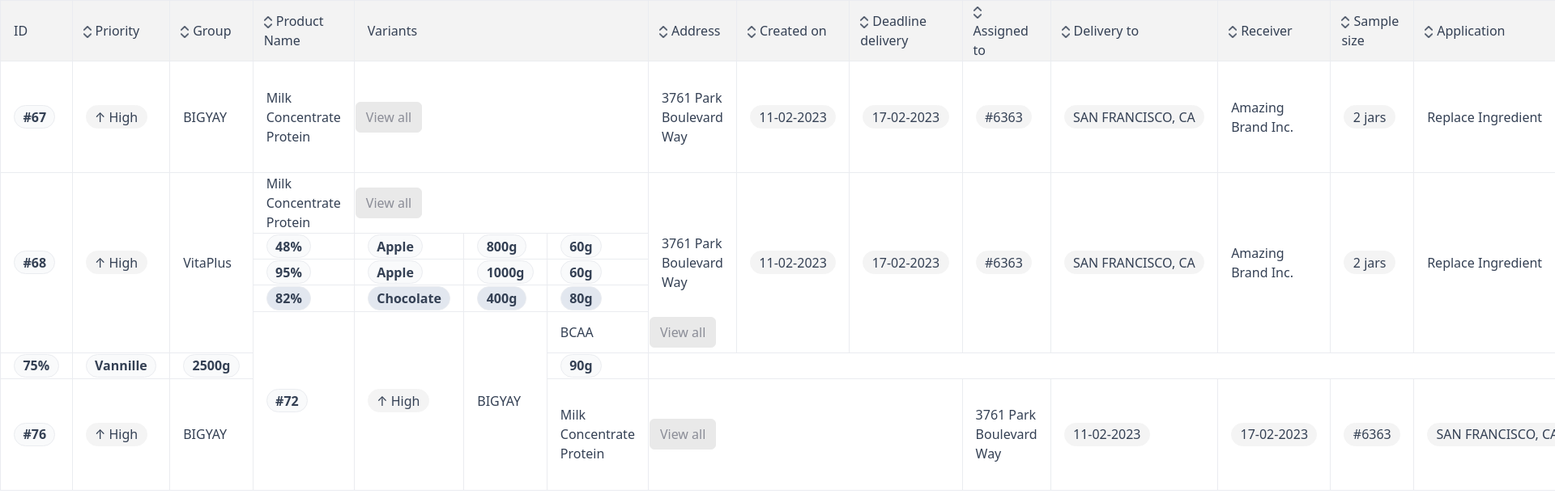
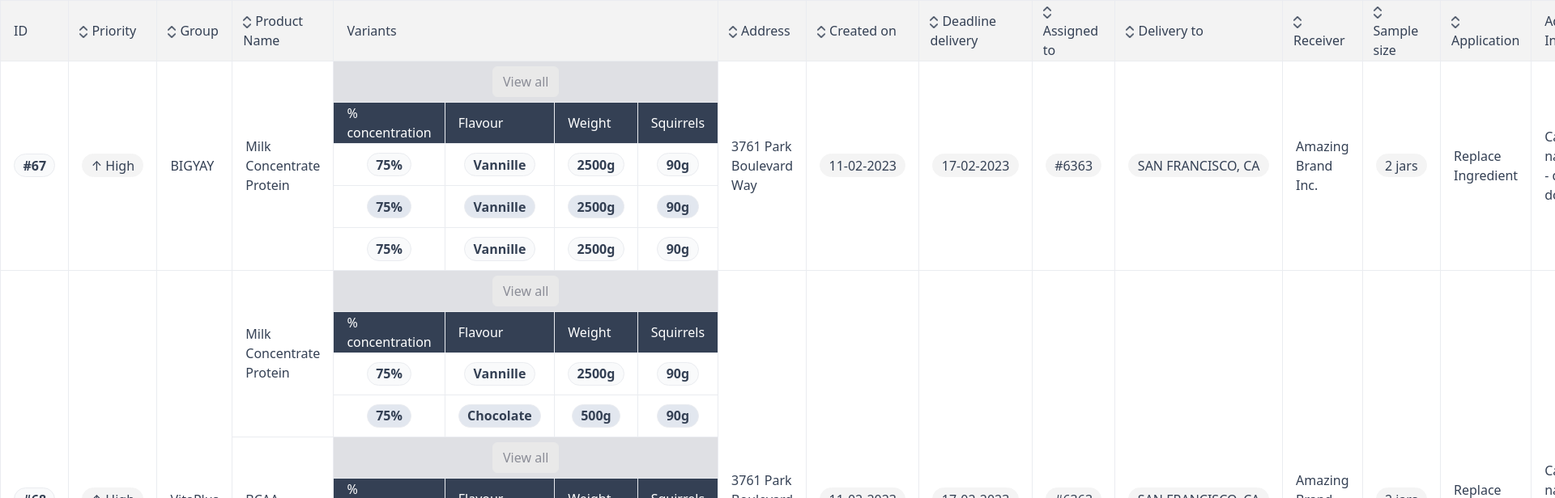
Before and after one commit to rmnhg/ordsmart_assignment, a React (Create React App) app: page / in a window 1280 px wide. Shown: the top 616 px of the page at 81% size, 1920 px wide, since content can reach past the window. Built offline with nearby package versions, Linux system fonts and the light colour scheme.

Commit message:
Finished redesign Also cleanes a bit the CSS/styles code.

```diff
--- a/src/App.css
+++ b/src/App.css
@@ -1,38 +1,36 @@
+/* Table & Cells */
 table {
   border-collapse:collapse;
   color: #344054;
+}
+
+.cell-margins {
+  margin-left: 15px;
+  margin-right: 15px;
 }
 
 .all-table-borders {
   border: 1px solid #eaecf0;
 }
 
-.nested-table-external {
-  border: 1px solid #eaecf0;
-  border-left: 0px;
-  border-right: 0px;
-  border-bottom: 0px;
-}
-
-.nested-table-internal {
-  border: 1px solid #eaecf0;
-  border-bottom: 0px;
-}
-
-td.variants-column, td.actions-column {
-  text-align: center; /* TODO: REVISAR DOCUMENTOS POR ESTO */
-}
-
-td.products-column {
-  border-bottom: 1px solid #eaecf0;
+.variants-column, td.actions-column {
+  text-align: center;
 }
 
 th {
   font-weight: normal;
 }
 
-.middle-nested-table {
-  border-bottom: 1px solid #eaecf0;
+.variants-margins {
+  margin-left: 15px;
+  margin-right: 15px;
+  margin-top: 10px;
+  margin-bottom: 10px
+}
+
+.view-all-button {
+  margin-top: 5px;
+  margin-bottom: 5px;
 }
 
 .table-header {
@@ -45,6 +43,22 @@ th {
   background-color: #f3f3f3;
 }
 
+.sort-icon {
+  margin-right: 5px;
+  width: 10px;
+  height: 15px;
+}
+
+.dark-grey-row {
+  background-color: #dfe0e4;
+}
+
+.dark-blue-header {
+  background-color: #344054;
+  color: #ffffff;
+}
+
+/* Actions dropdown menu */
 .dropdown-toggle {
   border-top: 0px;
   border-right: 0px;
@@ -84,21 +98,14 @@ th {
   --bs-dropdown-link-active-bg: #e9e9e9;
 }
 
-.nested-table {
-  width: 100%;
-}
-
-.sort-icon {
-  margin-right: 5px;
-  width: 10px;
-  height: 15px;
-}
+/* Actions tooltips */
 
 .tooltip {
   --bs-tooltip-bg: #ffffff;
   --bs-tooltip-color: #000000;
 }
 
+/* Table pills & general color changes */
 :root {
   --red-btn-bg: #ecd0d8;
   --red-btn-color: #c9184a;
@@ -175,15 +182,7 @@ th {
   height: 40px;
 }
 
-.dark-grey-row {
-  background-color: #dfe0e4;
-}
-
-.dark-blue-header {
-  background-color: #344054;
-  color: #ffffff;
-}
-
+/* Loading screen */
 #overlay {
   position: fixed; /* Sit on top of the page content */
   display: block; /* Hidden by default */
--- a/src/components/MyRow.jsx
+++ b/src/components/MyRow.jsx
@@ -8,18 +8,12 @@ export const MyRow = (props) => {
     const handleClose = () => setShowConfirmationDialog(false);
     const handleShow = () => setShowConfirmationDialog(true);
 
-    const marginStyle = {marginLeft: "15px", marginRight: "15px"};
-    const nestedMarginStyle = {marginLeft: "15px", marginRight: "15px", "margin-top": "10px", "margin-bottom": "10px"};
-    const viewAllButtonStyle = {"margin-top": "5px", "margin-bottom": "5px"};
-
     const tooltipTimes = { show: 150, hide: 150 };
     const renderTooltip = (props, text) => (
         <Tooltip id="button-tooltip" {...props}>
           {text}
         </Tooltip>
     );
-
-    const getNumberOfProducts = (data) => data['Products'].length;
 
     const getTotalRows = (data) => {
         let res = 0;
@@ -51,8 +45,10 @@ export const MyRow = (props) => {
         [...Array(getTotalRows(props.rowData)).keys()].map((_, row) => {
             currentRowInProduct++;
             variantValues = [];
+            // Save the keys of the current product variants
+            keys = Object.keys(currentProduct['Variants'][0]);
             // Jump to the next product if there are still more products to be processed
-            if ((currentRowInProduct === currentProduct['Variants'].length)) {
+            if (currentRowInProduct === currentProduct['Variants'].length) {
                 productIdx++;
                 // Exit the loop if we are done with the products
                 if (productIdx === props.rowData['Products'].length) {
@@ -60,31 +56,28 @@ export const MyRow = (props) => {
                 }
                 // Set the new product
                 currentProduct = props.rowData['Products'][productIdx];
-                console.log("Tenemos el producto "+currentProduct);
-                keys = Object.keys(currentProduct['Variants'][0]);
-                currentRowInProduct = 0;
+                currentRowInProduct = -2;
             }
             if (currentRowInProduct >= 0 && currentRowInProduct < currentProduct['Variants'].length) {
-                console.log("Cogiendo los valores actuales :)");
+                // Save the values of the variants to the variantValues variable
                 for (let key of keys) {
                     variantValues.push(currentProduct['Variants'][currentRowInProduct][key]);
                 }
-                console.log(`Cogidos los valores ${variantValues} :))`);
             }
             return (
                 <tr key={row}>
                     {row === 0 /* Add all the general data */?
                     <>
-                        <td className="all-table-borders" rowSpan={getTotalRows(props.rowData)}><div style={marginStyle}><MyPill text={props.rowData['id']} type="light-grey-pill"/></div></td>
-                        <td className="all-table-borders" rowSpan={getTotalRows(props.rowData)}><div style={marginStyle}><MyPill text={"↑ " + props.rowData['Priority']}/></div></td>
-                        <td className="all-table-borders" rowSpan={getTotalRows(props.rowData)}><div style={marginStyle}>{props.rowData['Group']}</div></td>
+                        <td className="all-table-borders" rowSpan={getTotalRows(props.rowData)}><div className="cell-margins"><MyPill text={props.rowData['id']} type="light-grey-pill"/></div></td>
+                        <td className="all-table-borders" rowSpan={getTotalRows(props.rowData)}><div className="cell-margins"><MyPill text={"↑ " + props.rowData['Priority']}/></div></td>
+                        <td className="all-table-borders" rowSpan={getTotalRows(props.rowData)}><div className="cell-margins">{props.rowData['Group']}</div></td>
                     </> : <></>
                     }
                     {currentRowInProduct === -2 /* View all*/?
                         <>
-                            <td className="all-table-borders" rowSpan={getNumberOfRowsPerProduct(props.rowData, currentProduct['Product Name'])}><div style={marginStyle}>{currentProduct['Product Name']}</div></td>
-                            <td className="all-table-borders" colSpan="4">
-                                <div style={viewAllButtonStyle}><Button variant="secondary">View all</Button></div>
+                            <td className="all-table-borders" rowSpan={getNumberOfRowsPerProduct(props.rowData, currentProduct['Product Name'])}><div className="cell-margins">{currentProduct['Product Name']}</div></td>
+                            <td className="all-table-borders variants-column dark-grey-row" colSpan="4">
+                                <div className="view-all-button"><Button variant="secondary">View all</Button></div>
                             </td>
                         </> : <></>
                     }
@@ -92,49 +85,45 @@ export const MyRow = (props) => {
                         keys.map((columnName, idx) => {
                             return(
                                 <td className="all-table-borders dark-blue-header" key={idx}>
-                                    <div style={marginStyle}>{columnName}</div>
+                                    <div className="cell-margins">{columnName}</div>
                                 </td>
                             );
                         })
                         : <></>
                     }
-                    {currentRowInProduct >= 0 /* the variants table row which needs to be appended with data*/?
+                    {currentRowInProduct >= 0 && (currentRowInProduct < currentProduct['Variants'].length) /* the variants table row which needs to be appended with data*/?
                         (currentRowInProduct % 2?
-                            variantValues.map((value, idx) => {
-                                return(
-                                    <td className="all-table-borders" key={idx}>
-                                        <div style={marginStyle}><MyPill text={value} type={"blue-pill"}/></div>
-                                    </td>
-                                );
-                            }) :
-                            variantValues.map((value, idx) => {
-                                return(
-                                    <td className="all-table-borders" key={idx}>
-                                        <div style={marginStyle}><MyPill text={value} type={"light-grey-pill"}/></div>
-                                    </td>
-                                );
-                            })
+                            variantValues.map((value, idx) =>
+                                <td className="all-table-borders" key={idx}>
+                                    <div className="variants-margins variants-column"><MyPill text={value} type={"blue-pill"}/></div>
+                                </td>
+                            ) :
+                            variantValues.map((value, idx) =>
+                                <td className="all-table-borders" key={idx}>
+                                    <div className="variants-margins variants-column"><MyPill text={value} type={"light-grey-pill"}/></div>
+                                </td>
+                            )
                         )
                         : <></>
                     }
                     {row === 0 /* Add the rest of the general data */?
                     <>
-                        <td className="all-table-borders" rowSpan={getTotalRows(props.rowData)}><div style={marginStyle}>{props.rowData['Address']}</div></td>
-                        <td className="all-table-borders" rowSpan={getTotalRows(props.rowData)}><div style={marginStyle}><MyPill text={props.rowData['Created on']}/></div></td>
-                        <td className="all-table-borders" rowSpan={getTotalRows(props.rowData)}><div style={marginStyle}><MyPill text={props.rowData['Deadline delivery']}/></div></td>
-                        <td className="all-table-borders" rowSpan={getTotalRows(props.rowData)}><div style={marginStyle}><MyPill text={props.rowData['Assigned to']}/></div></td>
-                        <td className="all-table-borders" rowSpan={getTotalRows(props.rowData)}><div style={marginStyle}><MyPill text={props.rowData['Delivery to']}/></div></td>
-                        <td className="all-table-borders" rowSpan={getTotalRows(props.rowData)}><div style={marginStyle}>{props.rowData['Receiver']}</div></td>
-                        <td className="all-table-borders" rowSpan={getTotalRows(props.rowData)}><div style={marginStyle}><MyPill text={props.rowData['Sample size']}/></div></td>
-                        <td className="all-table-borders" rowSpan={getTotalRows(props.rowData)}><div style={marginStyle}>{props.rowData['Application']}</div></td>
-                        <td className="all-table-borders" rowSpan={getTotalRows(props.rowData)}><div style={marginStyle}>{props.rowData['Additional Info']}</div></td>
+                        <td className="all-table-borders" rowSpan={getTotalRows(props.rowData)}><div className="cell-margins">{props.rowData['Address']}</div></td>
+                        <td className="all-table-borders" rowSpan={getTotalRows(props.rowData)}><div className="cell-margins"><MyPill text={props.rowData['Created on']}/></div></td>
+                        <td className="all-table-borders" rowSpan={getTotalRows(props.rowData)}><div className="cell-margins"><MyPill text={props.rowData['Deadline delivery']}/></div></td>
+                        <td className="all-table-borders" rowSpan={getTotalRows(props.rowData)}><div className="cell-margins"><MyPill text={props.rowData['Assigned to']}/></div></td>
+                        <td className="all-table-borders" rowSpan={getTotalRows(props.rowData)}><div className="cell-margins"><MyPill text={props.rowData['Delivery to']}/></div></td>
+                        <td className="all-table-borders" rowSpan={getTotalRows(props.rowData)}><div className="cell-margins">{props.rowData['Receiver']}</div></td>
+                        <td className="all-table-borders" rowSpan={getTotalRows(props.rowData)}><div className="cell-margins"><MyPill text={props.rowData['Sample size']}/></div></td>
+                        <td className="all-table-borders" rowSpan={getTotalRows(props.rowData)}><div className="cell-margins">{props.rowData['Application']}</div></td>
+                        <td className="all-table-borders" rowSpan={getTotalRows(props.rowData)}><div className="cell-margins">{props.rowData['Additional Info']}</div></td>
                         <td className="all-table-borders" rowSpan={getTotalRows(props.rowData)}>
                             <Container>
                                 <Col>
                                 {
                                     props.rowData['Documents'].map((document, idx) => {
                                     return (
-                                        <div style={marginStyle} key={idx}>
+                                        <div className="cell-margins" key={idx}>
                                             <Image src="/file.png" roundedCircle style={{"height": "20px"}}/>
                                             <>{document}</>
                                         </div>
--- a/src/components/MyTable.jsx
+++ b/src/components/MyTable.jsx
@@ -6,8 +6,6 @@ let data = require('../data/data.json');
 
 export const MyTable = (props) => {
     const [dataRows, setDataRows] = useState(data);
-
-    const marginStyle = {marginLeft: "15px", marginRight: "15px"};
 
     const removeRow = (id) => {
         console.log("Removing row with id: "+id);
@@ -24,24 +22,6 @@ export const MyTable = (props) => {
     };
 
     useEffect(() => {
-        // Adjust some table widths and heights using JS
-        /*
-        let maxWidthProduct = 0;
-        let maxWidthTable = 0;
-        for (let i in dataRows) {
-            for (let j in dataRows[i]['Products']) {
-                document.getElementById(`pn-${i}-${j}`).height = document.getElementById(`var-${i}-${j}`).offsetHeight;
-                document.getElementById(`pn-${i}-${j}`).width = document.getElementById(`pn-header`).offsetWidth;
-                maxWidthProduct = maxWidthProduct < document.getElementById(`pn-header`).offsetWidth? document.getElementById(`pn-header`).offsetWidth : maxWidthProduct;
-                maxWidthTable = maxWidthTable < document.getElementById(`var-header`).offsetWidth? document.getElementById(`var-header`).offsetWidth : maxWidthTable;
-            }
-        }
-        for (let i in dataRows) {
-            for (let j in dataRows[i]['Products']) {
-                document.getElementById(`pn-${i}-${j}`).width = maxWidthProduct;
-                document.getElementById(`varBtn-${i}-${j}`).width = maxWidthTable;
-            }
-        }*/
         // Now we are ready. We can turn off the loading screen
         document.getElementById("overlay").style.display = "none";
     });
@@ -52,11 +32,11 @@ export const MyTable = (props) => {
             </div>
             <table className="all-table-borders">
                     <tr className="table-header">
-                        <th className="all-table-borders"><div style={marginStyle}>ID</div></th>
+                        <th className="all-table-borders"><div className="cell-margins">ID</div></th>
                         <th className="all-table-borders"><MySortableHeader text="Priority"/></th>
                         <th className="all-table-borders"><MySortableHeader text="Group"/></th>
                         <th id="pn-header" className="all-table-borders"><MySortableHeader text="Product Name"/></th>
-                        <th id="var-header" className="all-table-borders" colSpan="4"><div style={marginStyle}>Variants</div></th>
+                        <th id="var-header" className="all-table-borders" colSpan="4"><div className="cell-margins">Variants</div></th>
                         <th className="all-table-borders"><MySortableHeader text="Address"/></th>
                         <th className="all-table-borders"><MySortableHeader text="Created on"/></th>
                         <th className="all-table-borders"><MySortableHeader text="Deadline delivery"/></th>
@@ -65,9 +45,9 @@ export const MyTable = (props) => {
                         <th className="all-table-borders"><MySortableHeader text="Receiver"/></th>
                         <th className="all-table-borders"><MySortableHeader text="Sample size"/></th>
                         <th className="all-table-borders"><MySortableHeader text="Application"/></th>
-                        <th className="all-table-borders"><div style={marginStyle}>Additional Info</div></th>
-                        <th className="all-table-borders"><div style={marginStyle}>Documents</div></th>
-                        <th className="all-table-borders"><div style={marginStyle}>Actions</div></th>
+                        <th className="all-table-borders"><div className="cell-margins">Additional Info</div></th>
+                        <th className="all-table-borders"><div className="cell-margins">Documents</div></th>
+                        <th className="all-table-borders"><div className="cell-margins">Actions</div></th>
                     </tr>
                     {
                         dataRows.map((element, idx) => {
```
Also changed, not shown: src/data/data.json (+4 -8 lines).
